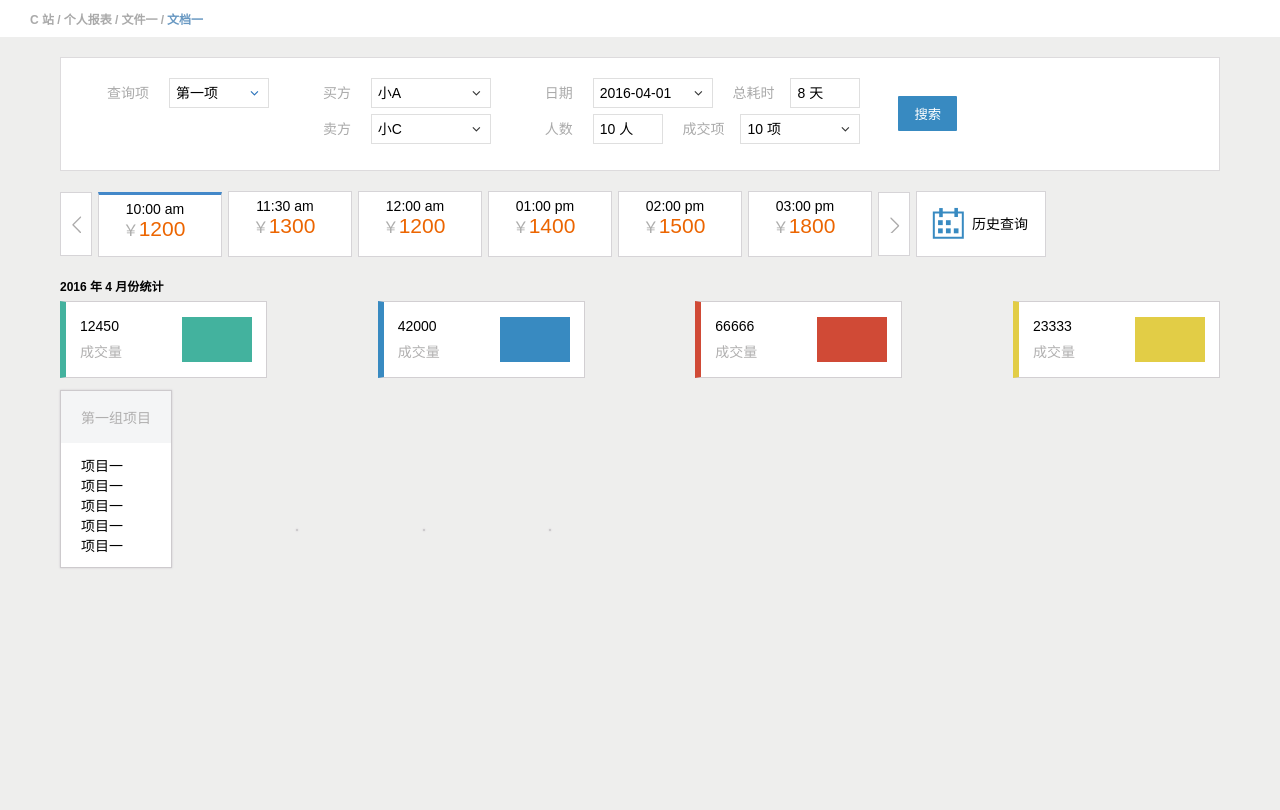
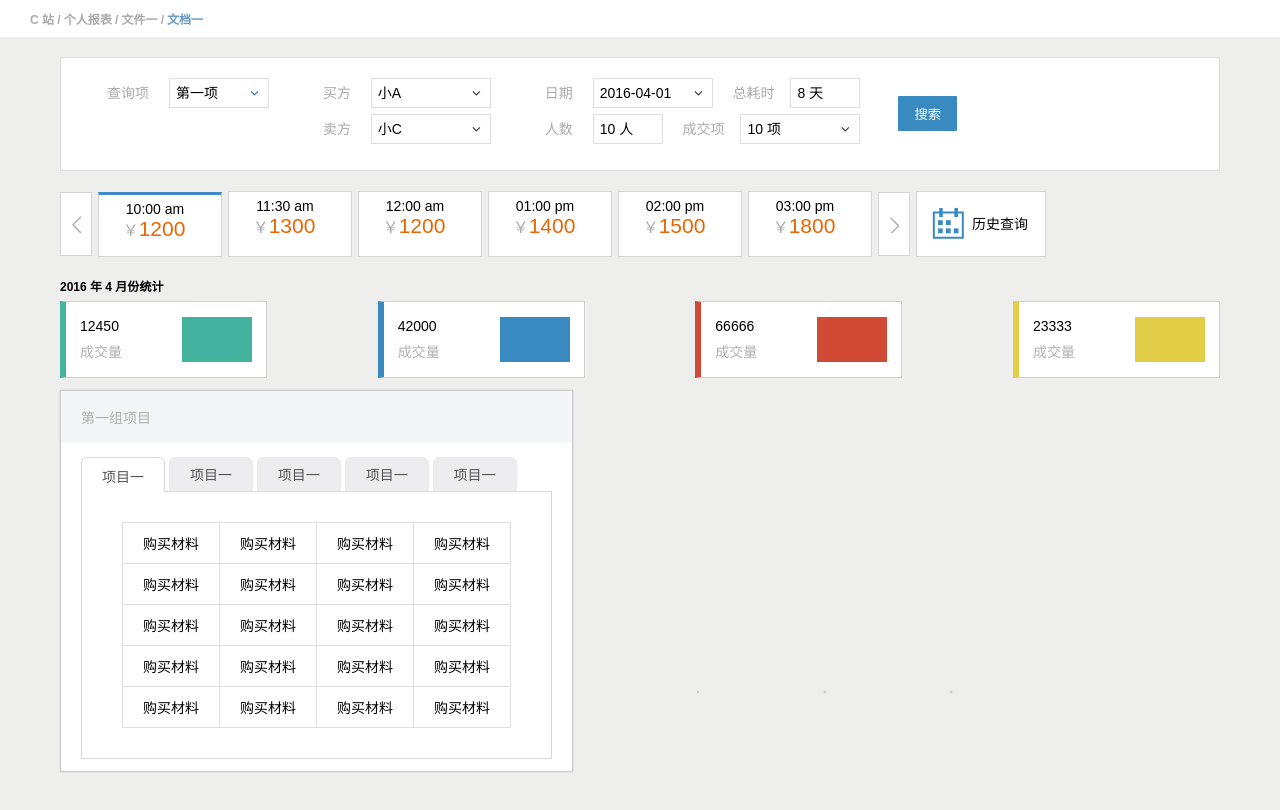
Before and after one commit to StarLoop/ife-task9, a plain HTML site: page frame.html in a window 1280 px wide. Drawn offline with Linux system fonts and the light colour scheme.

Commit message:
Module 4

```diff
--- a/css/frame.css
+++ b/css/frame.css
@@ -182,3 +182,34 @@ article {
 }
 
 /* Module 4 */
+.module4 section {
+
+}
+.module4 section header div {
+	display: inline-block;
+	background: #ededf0;
+	color: #535354;
+	padding: 6px 20px;
+	border-top-left-radius: 6px;
+	border-top-right-radius: 6px;
+	border: 1px solid #ededf0;
+}
+.module4 section header div.active {
+	padding-top: 8px;
+	background: white;
+	border-color: #d7d8d8;
+	border-bottom: none;
+	position: relative;
+	top: 2px;
+}
+.module4 main {
+	padding: 30px 40px;
+	border: 1px solid #d7d8d8;
+}
+.module4 main > div > div {
+	display: inline-block;
+	padding: 10px 20px;
+	border: 1px solid #dfdfdf;
+}
+.module4 main > div + div > div {border-top: none;}
+.module4 main > div > div + div {border-left: none;}
--- a/css/index.css
+++ b/css/index.css
@@ -1,7 +1,6 @@
 html, body {
 	height: 100%;
 	width: 100%;
-	overflow: hidden;
 }
 html[data-demo=true], body[data-demo=true] {
 	height: 768px;
--- a/frame.html
+++ b/frame.html
@@ -90,6 +90,13 @@
 					<div>项目一</div>
 					<div>项目一</div>
 				</header>
+				<main>
+					<div><div>购买材料</div><div>购买材料</div><div>购买材料</div><div>购买材料</div></div>
+					<div><div>购买材料</div><div>购买材料</div><div>购买材料</div><div>购买材料</div></div>
+					<div><div>购买材料</div><div>购买材料</div><div>购买材料</div><div>购买材料</div></div>
+					<div><div>购买材料</div><div>购买材料</div><div>购买材料</div><div>购买材料</div></div>
+					<div><div>购买材料</div><div>购买材料</div><div>购买材料</div><div>购买材料</div></div>
+				</main>
 			</section>
 		</article>
 		<article class="module5 card"></article>
```
